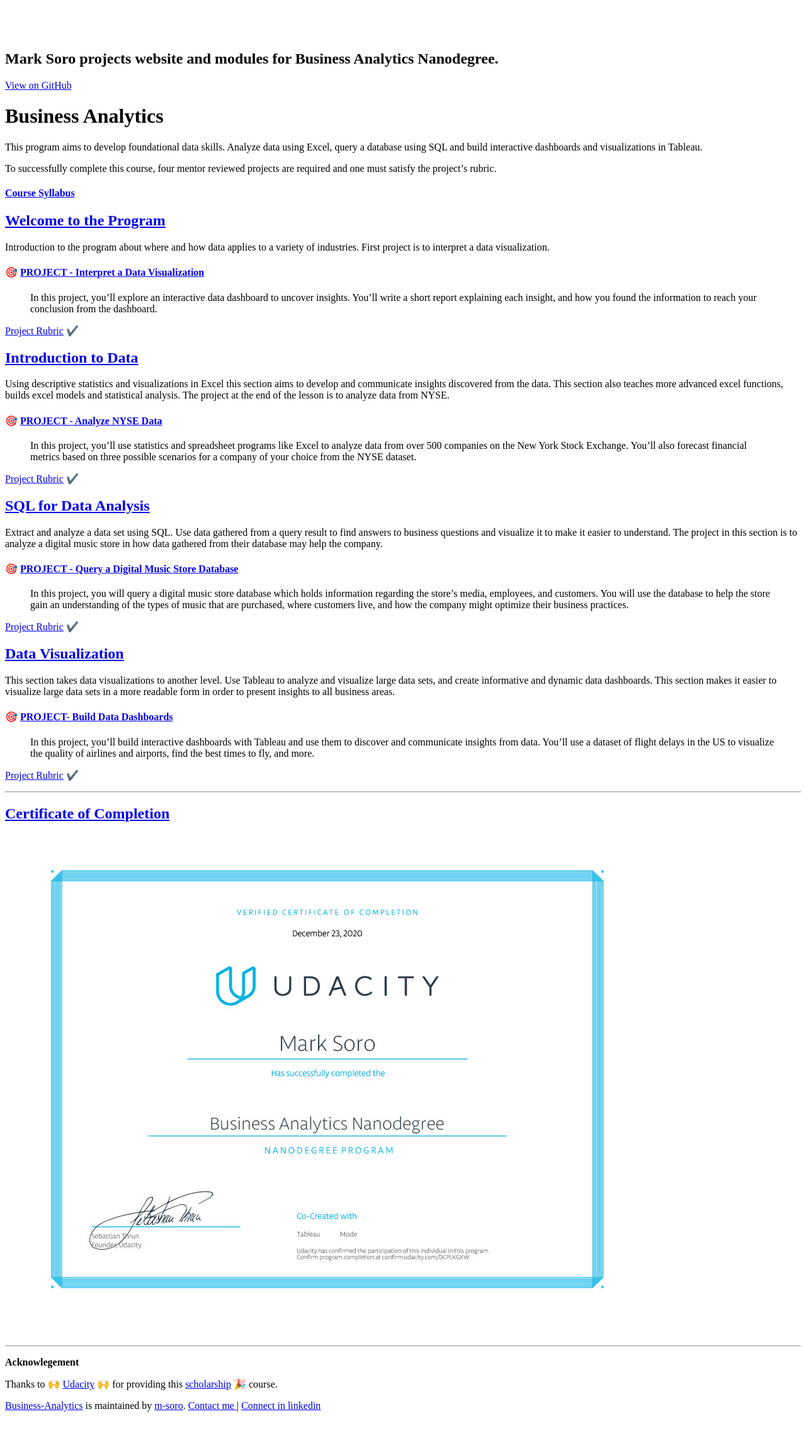
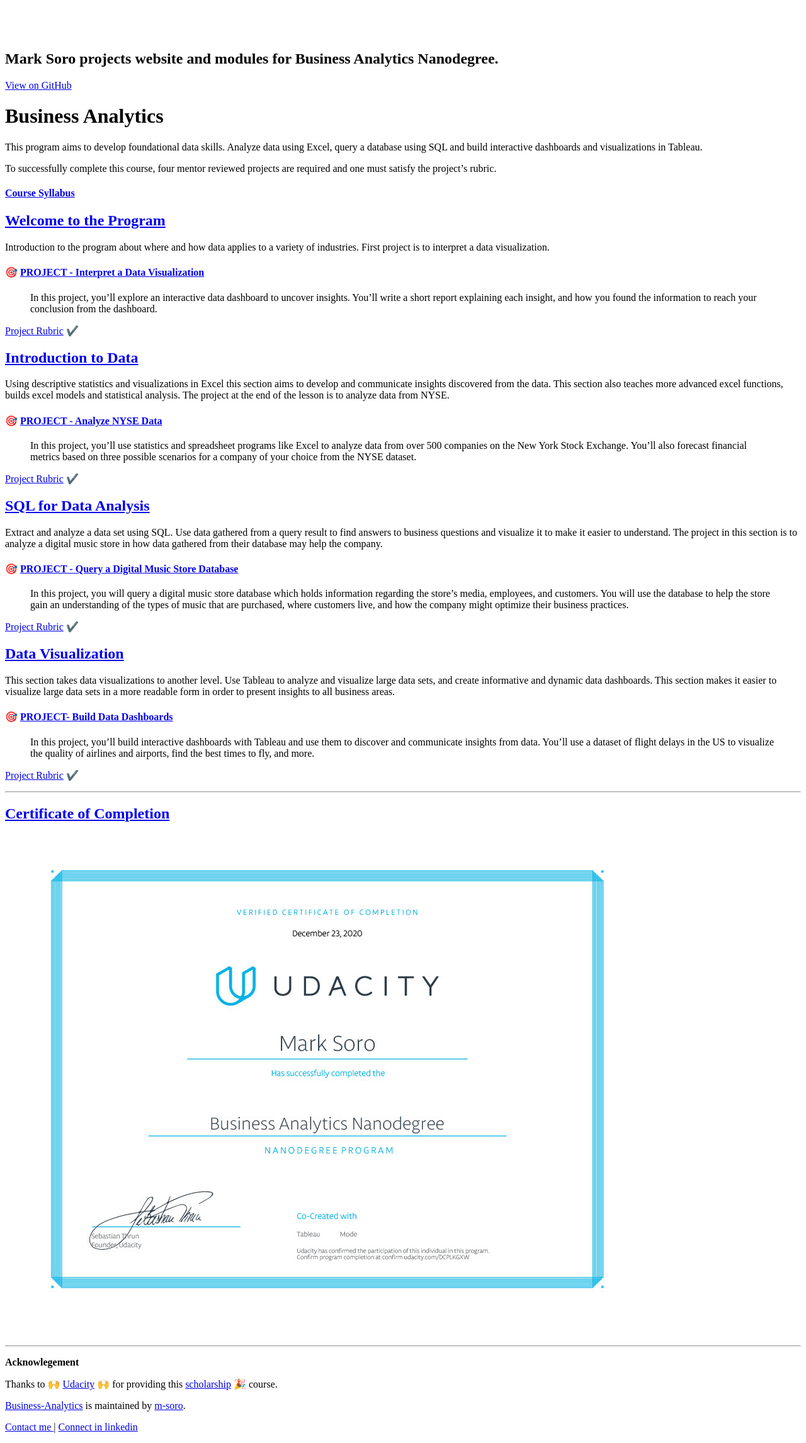
Before and after one commit to m-soro/Business-Analytics, a Jekyll site: the page built from README.md, in a window 1280 px wide. Shown: the whole page at 63% size. Built offline with Jekyll 4.4.1, drawn with Linux system fonts in a browser that asks for light colours; emoji names are drawn with the system emoji font; our own code applies the rules of GitHub Pages for plain Markdown files; before the commit the page ends 2250 px from its top, so only the background shows below that.

Commit message:
minor edit to contacts

```diff
--- a/_layouts/default.html
+++ b/_layouts/default.html
@@ -45,7 +45,7 @@
           <span class="site-footer-owner"><a href="{{ site.github.repository_url }}">{{ site.github.repository_name }}</a> is maintained by <a href="{{ site.github.owner_url }}">{{ site.github.owner_name }}</a>.</span>
         {% endif %}
         <!-- <span class="site-footer-credits">This page was generated by <a href="https://pages.github.com">GitHub Pages</a>.</span> -->
-        <span class="site-footer-owner"><a href="mailto: napoleon_soro@rocketmail.com"> Contact me </a> | <a href="https://www.linkedin.com/in/marksoro"> Connect in linkedin </a></span>
+        <p><a href="mailto: napoleon_soro@rocketmail.com"> Contact me </a> | <a href="https://www.linkedin.com/in/marksoro"> Connect in linkedin </a></p>
       </footer>
     </main>
   </body>
```
